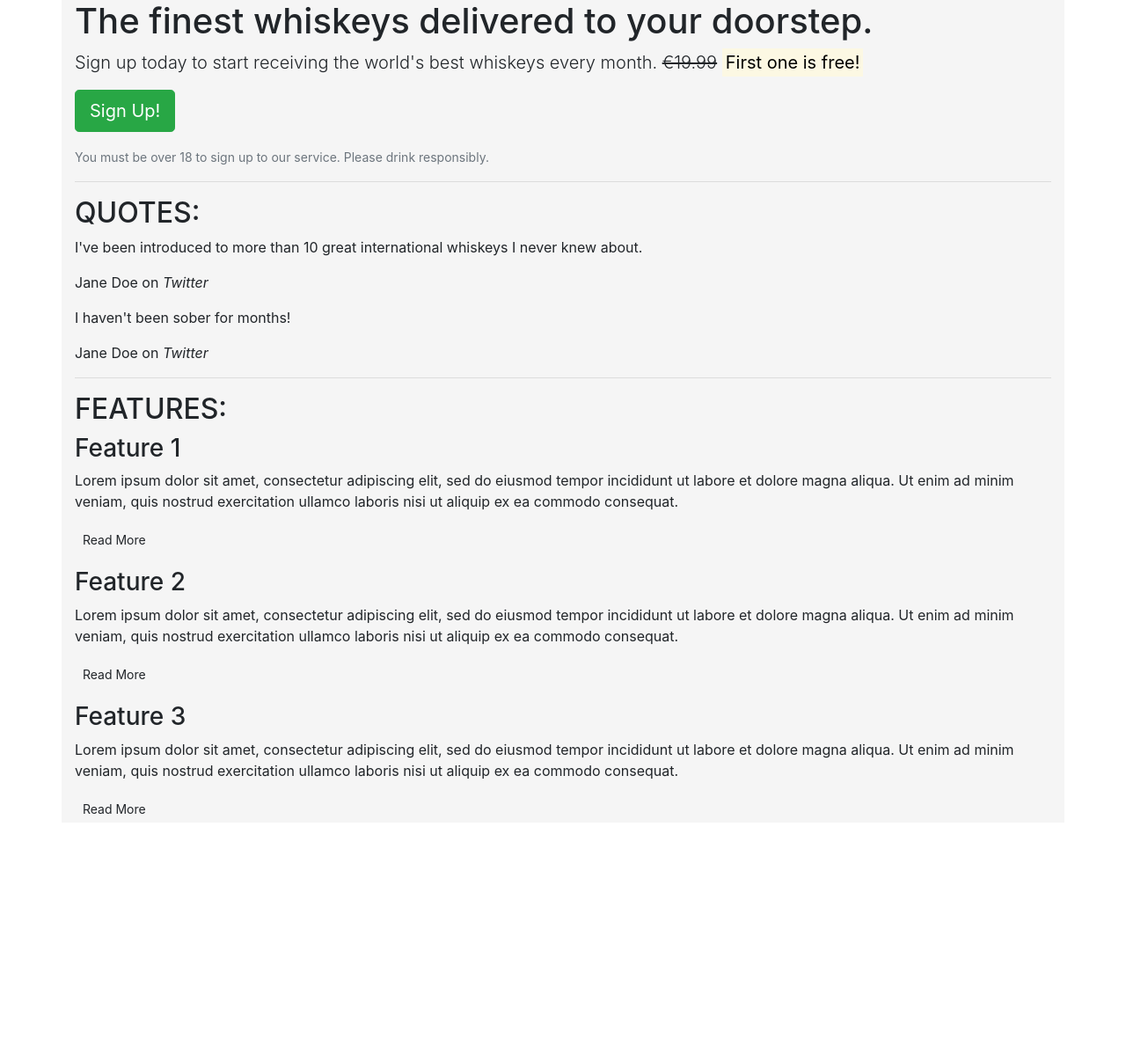
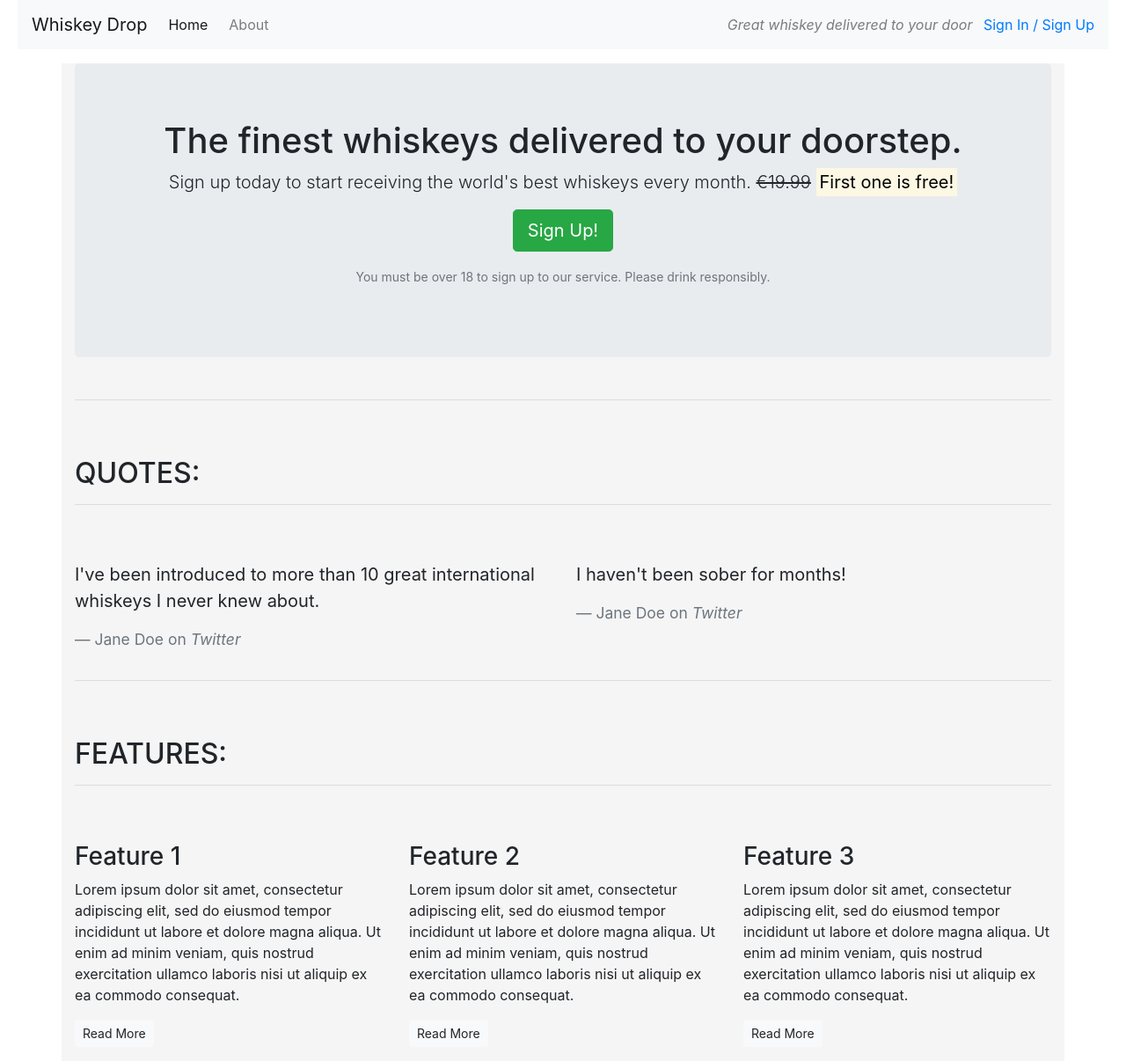
Before and after one commit to gallegodev/Bootstrap_learning, a plain HTML site: page index.html in a window 1280 px wide. Shown: the whole page at 88% size. Before the commit the page ends 951 px from the top, so only its background shows below. Drawn offline with nearby package versions, Linux system fonts and the light colour scheme.

Commit message:
Add nav bar

```diff
--- a/index.html
+++ b/index.html
@@ -11,59 +11,97 @@
     <title>Whiskey Drop | Taste a new whiskey every month</title>
   </head>
   <body>
-    <article class="container">
+    <!--Nav-->
+    <nav class="navbar navbar-light navbar-expand-sm bg-light">
+        <a href="/" class="navbar-brand">
+                    Whiskey Drop</a>
+        <ul class="navbar-nav mr-auto">
+            <li class="active nav-item mr-2"><a class="nav-link" href="/">Home</a></li>
+            <li class="nav-item mr-2"><a class="nav-link" href="">About</a></li>
+            <li class="nav-item mr-2 d-block d-sm-none"><a class="nav-link" href="">Sign In / Sign Up</a></li>
+        </ul>
+
+        <div class="d-none d-md-block">
+            <p class="navbar-text my-auto mr-2"><i>Great whiskey delivered to your door</i></p>
+            <a href="/login">Sign In / Sign Up</a>
+        </div>
+        <!--</div>-->
+    </nav>
+    <article class="container mt-3">
         <!-- Callout -->
-        <section class="callout">
+        <div class="row">
+            <div class="col-12">
+                <section class="callout jumbotron text-center">
                     <h1>The finest whiskeys delivered to your doorstep.</h1>
-            <p class="lead">Sign up today to start receiving the world's best whiskeys every month. <s>€19.99</s> <strong><mark>First one is free!</mark></strong></p>
+                    <p class="lead">Sign up today to start receiving the world's best whiskeys every month.
+                        <s class="d-none d-sm-inline">€19.99</s>
+                        <span class="d-inline d-sm-none"><br></span>
+                        <strong><mark>First one is free!</mark></strong></p>
                     <p><button class="btn btn-lg btn-success">Sign Up!</button></p>
                     <p class="text-muted"><small>You must be over 18 to sign up to our service. Please drink responsibly.</small></p>
                 </section>
+            </div>
+        </div>
         <!-- /.callout -->
         <hr>
-
         <!-- Quotes -->
         <section class="quotes">
+            <div class="row">
+                <div class="col-12 my-5">
                     <h2 class="text-uppercase">Quotes:</h2>
-            <blockquote class="quote">
+                    <hr />
+                </div>
+            </div>
+            <div class="row">
+                <div class="col-12 col-md-6">
+                    <blockquote class="blockquote">
                         <p>I've been introduced to more than 10 great international whiskeys I never knew about.</p>
-                <footer>Jane Doe on <cite title="Twitter">Twitter</cite></footer>
+                        <footer class="blockquote-footer">Jane Doe on <cite title="Twitter">Twitter</cite></footer>
                     </blockquote>
-            <blockquote class="quote">
+                </div>
+                <div class="col-12 col-md-6">
+                    <blockquote class="blockquote">
                         <p>I haven't been sober for months!</p>
-                <footer>Jane Doe on <cite title="Twitter">Twitter</cite></footer>
+                        <footer class="blockquote-footer">Jane Doe on <cite title="Twitter">Twitter</cite></footer>
                     </blockquote>
+                </div>
+            </div>
         </section>
         <!-- /.quotes -->
         <hr>
-
         <!-- Features -->
         <section class="features">
+            <div class="row">
+                <div class="col-12 my-5">
                     <h2 class="text-uppercase">Features:</h2>
+                    <hr />
+                </div>
+            </div>
+            <div class="row">
+                <div class="col-12 col-md-6 col-lg-4">
                     <div class="feature">
                         <h3>Feature 1</h3>
                         <p>Lorem ipsum dolor sit amet, consectetur adipiscing elit, sed do eiusmod tempor incididunt ut labore et dolore magna aliqua. Ut enim ad minim veniam, quis nostrud exercitation ullamco laboris nisi ut aliquip ex ea commodo consequat.</p>
-                <p><a class="btn btn-sm btn-default" href="">Read More</a></p>
+                        <p><a class="btn btn-sm btn-light" href="">Read More</a></p>
                     </div>
+                </div>
+                <div class="col-12 col-md-6 col-lg-4">
                     <div class="feature">
                         <h3>Feature 2</h3>
                         <p>Lorem ipsum dolor sit amet, consectetur adipiscing elit, sed do eiusmod tempor incididunt ut labore et dolore magna aliqua. Ut enim ad minim veniam, quis nostrud exercitation ullamco laboris nisi ut aliquip ex ea commodo consequat.</p>
-                <p><a class="btn btn-sm btn-default" href="">Read More</a></p>
+                        <p><a class="btn btn-sm btn-light" href="">Read More</a></p>
                     </div>
+                </div>
+                <div class="col-12 d-md-none d-lg-block col-lg-4">
                     <div class="feature">
                         <h3>Feature 3</h3>
                         <p>Lorem ipsum dolor sit amet, consectetur adipiscing elit, sed do eiusmod tempor incididunt ut labore et dolore magna aliqua. Ut enim ad minim veniam, quis nostrud exercitation ullamco laboris nisi ut aliquip ex ea commodo consequat.</p>
-                <p><a class="btn btn-sm btn-default" href="">Read More</a></p>
+                        <p><a class="btn btn-sm btn-light" href="">Read More</a></p>
+                    </div>
+                </div>
             </div>
         </section>
         <!-- /.features -->
     </article>
-
-    <!-- Optional JavaScript; choose one of the two! -->
-
-    <!-- Option 1: jQuery and Bootstrap Bundle (includes Popper) -->
-    <script src="https://cdn.jsdelivr.net/npm/jquery@3.5.1/dist/jquery.slim.min.js" integrity="sha384-DfXdz2htPH0lsSSs5nCTpuj/zy4C+OGpamoFVy38MVBnE+IbbVYUew+OrCXaRkfj" crossorigin="anonymous"></script>
-    <script src="https://cdn.jsdelivr.net/npm/bootstrap@4.6.2/dist/js/bootstrap.bundle.min.js" integrity="sha384-Fy6S3B9q64WdZWQUiU+q4/2Lc9npb8tCaSX9FK7E8HnRr0Jz8D6OP9dO5Vg3Q9ct" crossorigin="anonymous"></script>
-
   </body>
 </html>
```
Lines whose indentation alone changed are shown as unchanged.
